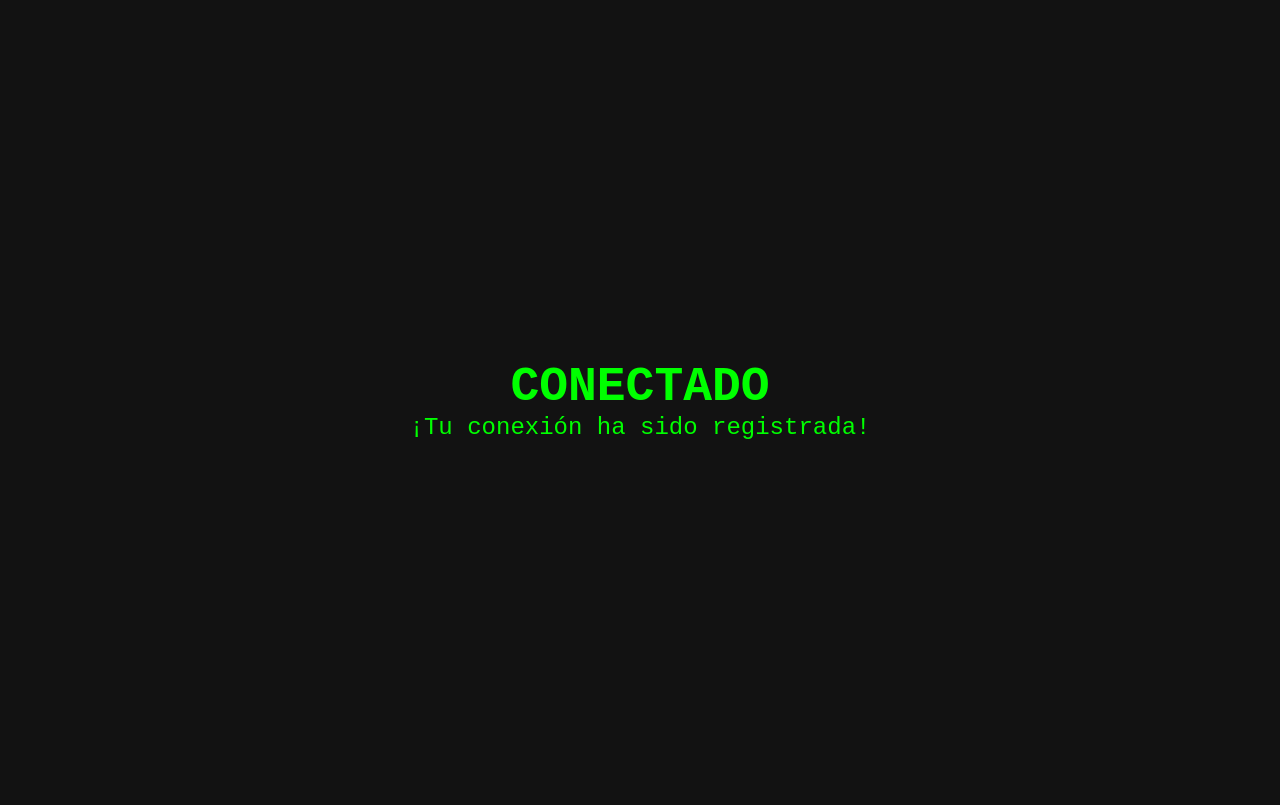
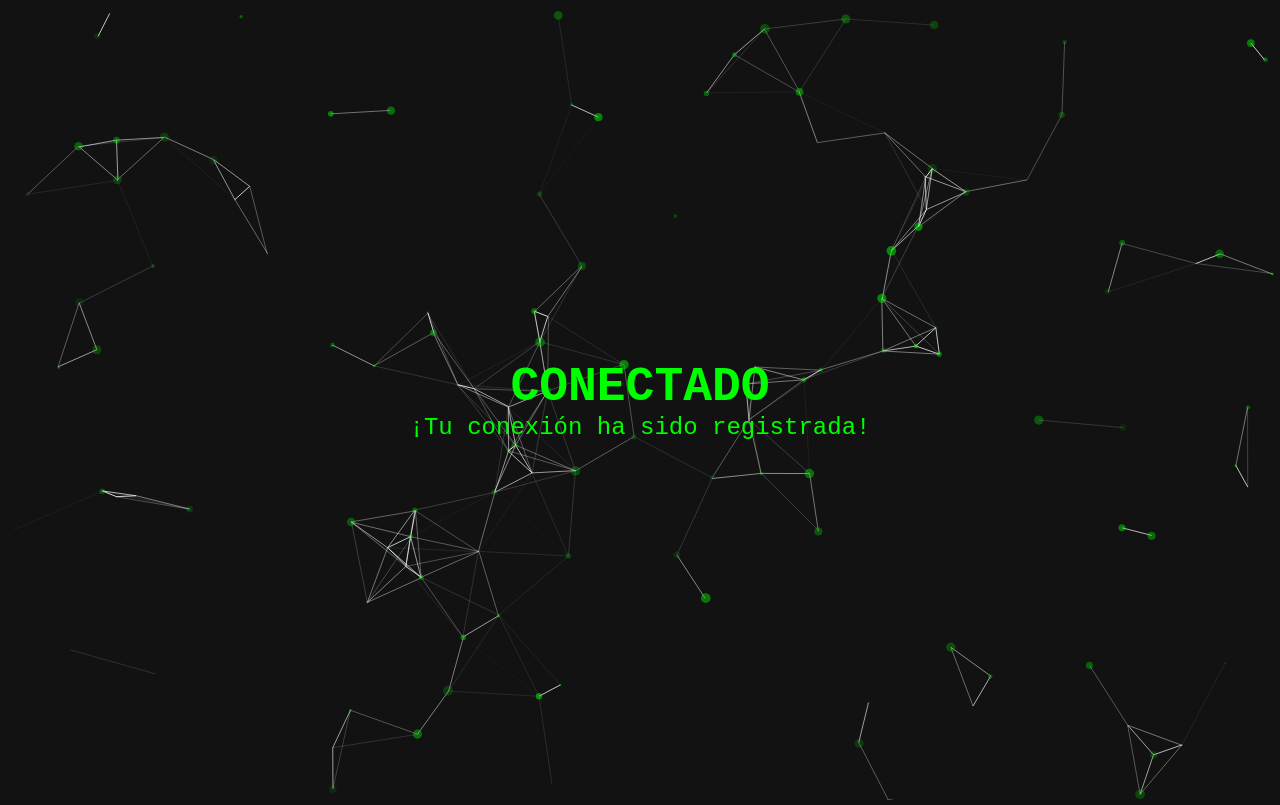
Before and after one commit to thegallerybot/url.github.io, a plain HTML site: page index.html in a window 1280 px wide. Drawn offline with nearby package versions, Linux system fonts and the light colour scheme; no server answers.

Commit message:
Update index.html

```diff
--- a/index.html
+++ b/index.html
@@ -19,6 +19,7 @@
   <link rel="stylesheet" href="CSS/styles.css">
   <link rel="icon" type="image/png" sizes="32x32" href="Images/logo.png">
   <script src="JS/scriptt.js" defer></script> <!-- Enlaza el script JS -->
+  <script src="https://cdn.jsdelivr.net/npm/particles.js"></script>
 </head>
 <body>
     <div id="particles-js"></div>
```
